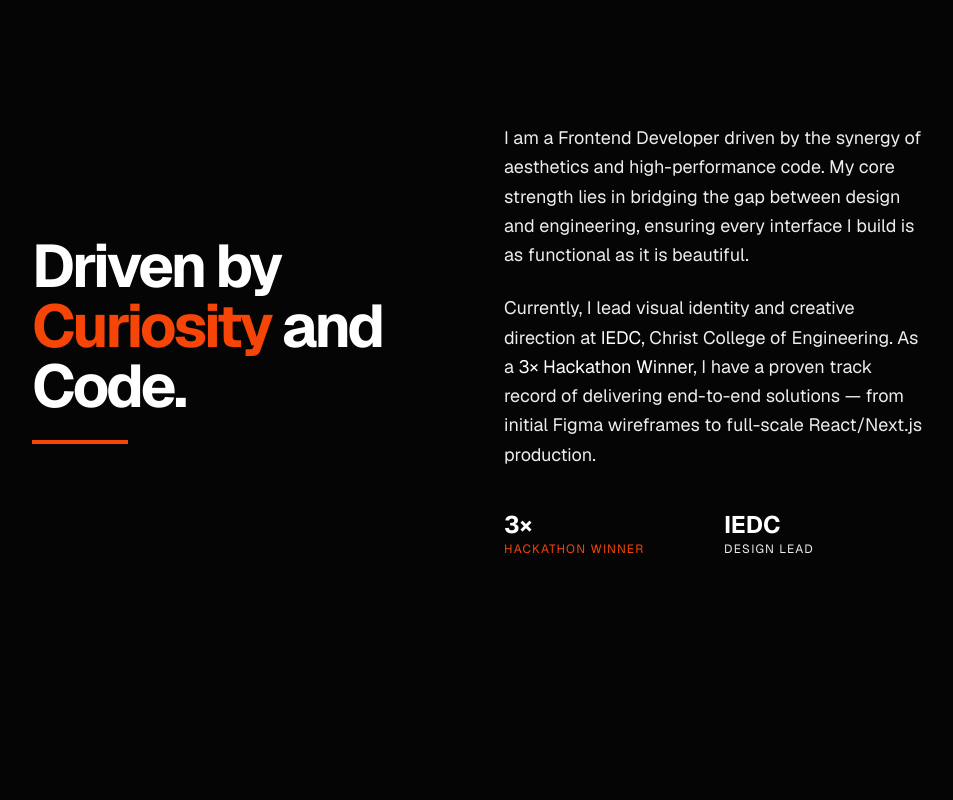
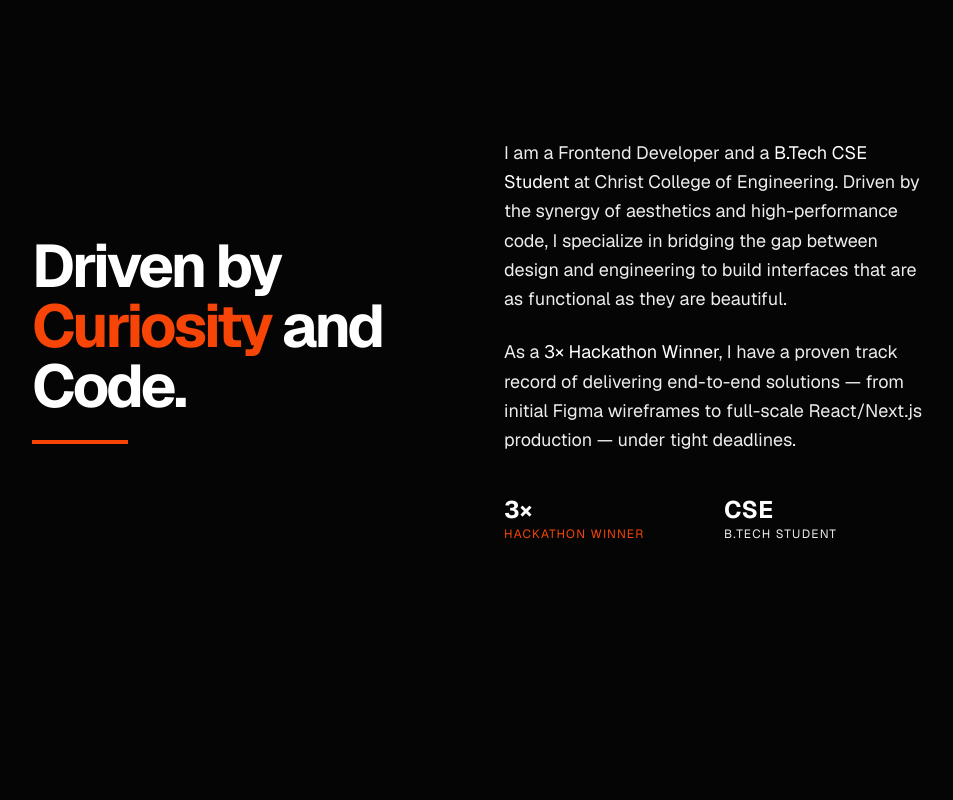
Before and after one commit to emilshain/My-Portfolio, a Next.js app: page / in a window 1280 px wide. Shown: the part 860-1660 px from the top of the page, without its empty margins (160-1113 px from the left). Built offline with nearby package versions, Linux system fonts and the light colour scheme.

Commit message:
feat: implement landing page structure with About section and loading screen animation

```diff
--- a/src/app/page.tsx
+++ b/src/app/page.tsx
@@ -28,11 +28,11 @@ export default function Home() {
         <div className="flex justify-center gap-0 text-sm font-medium pointer-events-auto">
           {[
             { name: "About", href: "#about" },
-            { name: "Work", href: "#projects" },
             { name: "Skills", href: "#skills" },
             { name: "Achievements", href: "#achievements" },
             { name: "Contact", href: "#contact" }
           ].map((item) => (
+
             <a
               key={item.name}
               href={item.href}
--- a/src/components/Sections/About.tsx
+++ b/src/components/Sections/About.tsx
@@ -27,22 +27,23 @@ export const About = () => {
           className="space-y-6 text-muted text-lg leading-relaxed"
         >
           <p>
-            I am a Frontend Developer driven by the synergy of aesthetics and high-performance code. My core strength lies in bridging the gap between design and engineering, ensuring every interface I build is as functional as it is beautiful.
+            I am a Frontend Developer and a <span className="text-white">B.Tech CSE Student</span> at Christ College of Engineering. Driven by the synergy of aesthetics and high-performance code, I specialize in bridging the gap between design and engineering to build interfaces that are as functional as they are beautiful.
+          </p>
+          <p>
+            As a <span className="text-white">3× Hackathon Winner</span>, I have a proven track record of delivering end-to-end solutions — from initial Figma wireframes to full-scale React/Next.js production — under tight deadlines.
           </p>
 
-          <p>
-            Currently, I lead visual identity and creative direction at <span className="text-white">IEDC</span>, Christ College of Engineering. As a <span className="text-white">3× Hackathon Winner</span>, I have a proven track record of delivering end-to-end solutions — from initial Figma wireframes to full-scale React/Next.js production.
-          </p>
           <div className="pt-4 grid grid-cols-2 gap-4">
             <div>
               <p className="text-white font-bold text-2xl">3×</p>
               <p className="text-xs uppercase tracking-widest text-accent">Hackathon Winner</p>
             </div>
             <div>
-              <p className="text-white font-bold text-2xl">IEDC</p>
-              <p className="text-xs uppercase tracking-widest">Design Lead</p>
+              <p className="text-white font-bold text-2xl">CSE</p>
+              <p className="text-xs uppercase tracking-widest">B.Tech Student</p>
             </div>
           </div>
+
 
         </motion.div>
 
--- a/src/components/UI/LoadingScreen.tsx
+++ b/src/components/UI/LoadingScreen.tsx
@@ -18,14 +18,14 @@ export const LoadingScreen = () => {
     <AnimatePresence>
       {isLoading && (
         <motion.div
-          className="fixed inset-0 z-[2000] flex items-center justify-center bg-[var(--background)]"
+          className="fixed inset-0 z-[2000] flex items-center justify-center bg-accent"
           initial={{ y: "0%" }}
           animate={{ y: "0%" }}
           exit={{ y: "-100%" }}
           transition={{ duration: 1.25, ease: [0.76, 0, 0.24, 1] }}
         >
           <motion.p
-            className="text-xl font-bold tracking-tighter"
+            className="text-xl font-bold tracking-tighter text-white"
             initial={{ opacity: 0, y: 4 }}
             animate={{ opacity: 1, y: 0 }}
             transition={{ duration: 0.35, delay: 0.3, ease: "easeOut" }}
@@ -33,6 +33,7 @@ export const LoadingScreen = () => {
             Emil Shain
           </motion.p>
         </motion.div>
+
       )}
     </AnimatePresence>
   );
```
